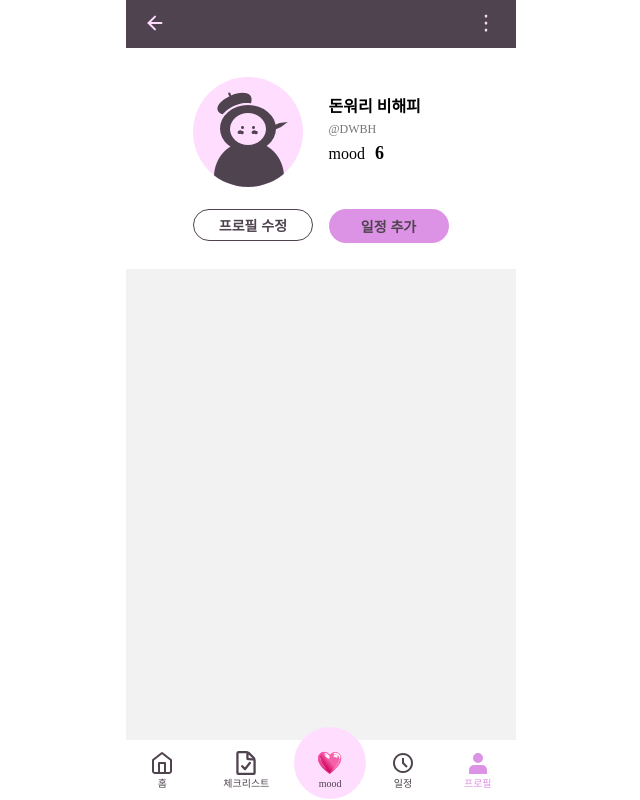
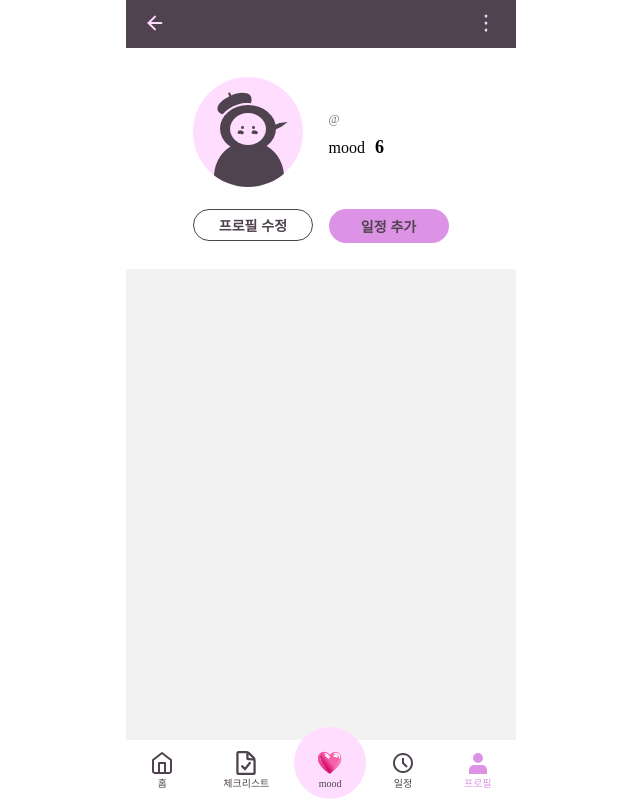
Before and after one commit to doong2imdang/POOW, a React (Create React App) app: page /profile in a window 1280 px wide. Shown: the whole page, without its empty margins (319-959 px from the left). Built offline with nearby package versions, Linux system fonts and the light colour scheme; no server answers.

Commit message:
Feat: user 정보 firebase에서 불러와 화면 표시

```diff
--- a/src/components/MyProfile.tsx
+++ b/src/components/MyProfile.tsx
@@ -2,22 +2,34 @@ import React, { useState, useEffect } from "react";
 import styled from "styled-components";
 import Button from "../components/Button";
 import profileImage from "../assets/images/img-profile.svg";
-import { auth } from "../firebase";
+import { auth, db } from "../firebase";
 import { onAuthStateChanged } from "firebase/auth";
 import { useNavigate } from "react-router-dom";
+import { doc, getDoc } from "firebase/firestore";
 
 export default function MyProfile() {
   const navigate = useNavigate();
-  const [imageUrl, setImageUrl] = useState<string | null>(null);
-  const user = auth.currentUser;
-  console.log(user);
+  const [username, setUsername] = useState<string>("");
+  const [accountID, setAccountID] = useState<string>("");
+  const [imageURL, setImageURL] = useState<string | null>(null);
 
   useEffect(() => {
-    const unsubscribe = onAuthStateChanged(auth, (user) => {
+    const unsubscribe = onAuthStateChanged(auth, async (user) => {
+      if (user) {
+        const userDocRef = doc(db, "user", user.uid);
+        const userDoc = await getDoc(userDocRef);
+
+        if (userDoc.exists()) {
+          const userData = userDoc.data();
+          setUsername(userData.username || "");
+          setAccountID(userData.accountID || "");
+        }
+      }
+
       if (user?.photoURL) {
-        setImageUrl(user.photoURL);
+        setImageURL(user.photoURL);
       } else {
-        setImageUrl(null);
+        setImageURL(null);
       }
     });
 
@@ -26,9 +38,12 @@ export default function MyProfile() {
 
   return (
     <MyProfileStyle>
-      <img src={imageUrl || profileImage} alt="" />
-      <strong>돈워리 비해피</strong>
-      <p>@DWBH</p>
+      <img src={imageURL || profileImage} alt="" />
+      <strong>{username}</strong>
+      <p>
+        <span>@</span>
+        {accountID}
+      </p>
       <p>
         mood<span>6</span>
       </p>
```
